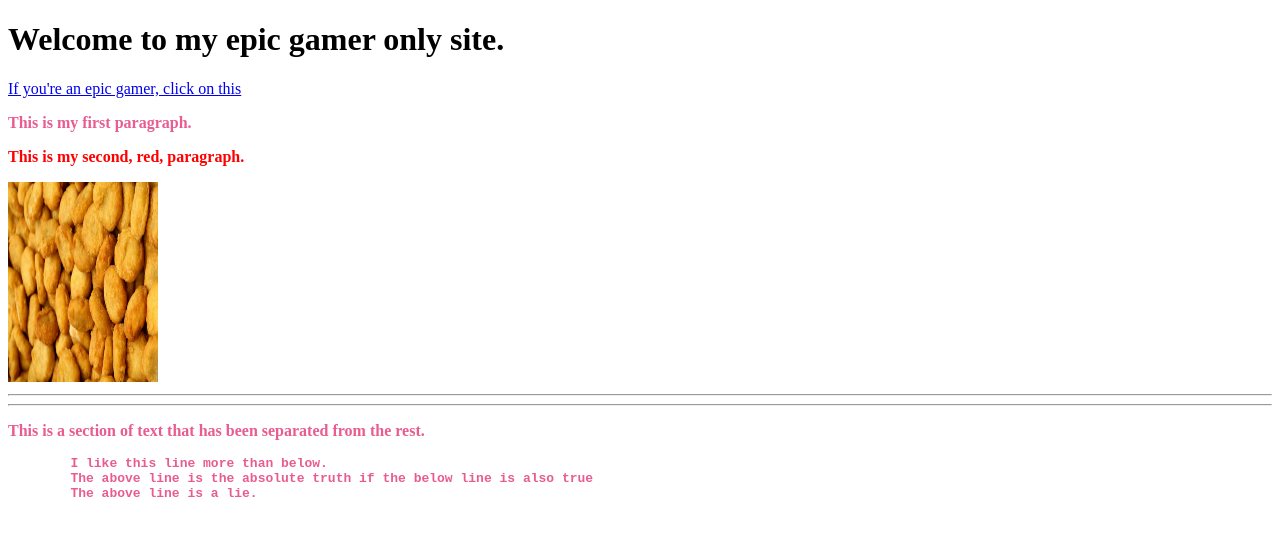
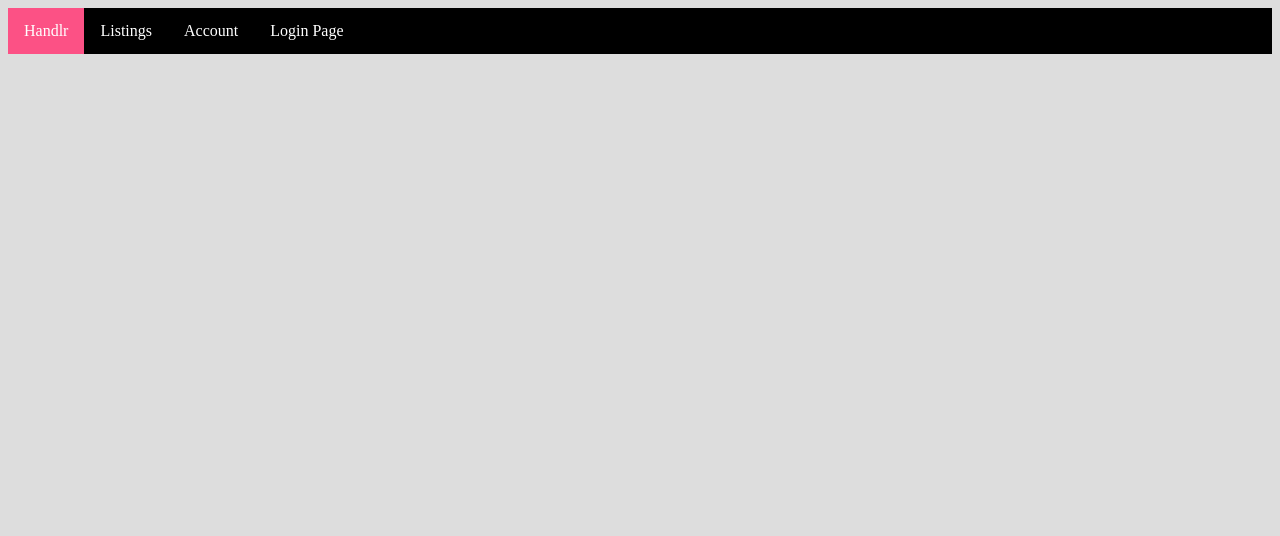
Before and after one commit to EDiasAlberto/Handlr, a Flask app: template templates/index.html in a window 1280 px wide. Shown: the top 536 px of the page. Run offline with Flask 2, Linux system fonts and the light colour scheme; the template is opened without the code that fills it, so the values that code supplies are empty; some libraries are stand-ins or nearby versions.

Commit message:
restart and begin learnign

```diff
--- a/templates/css/styles.css
+++ b/templates/css/styles.css
@@ -1,17 +1,35 @@
 body {
-    background-color: #ffffff;
+    background-color: #dddddd;
 }
 
-p {
-    font-weight: bold;
-    color: #e85c90;
+ul {
+    list-style-type: none;
+    margin: 0;
+    padding: 0;
+    overflow: hidden;
+    background-color: black;
 }
 
-pre {
-    font-weight: bold;
-    color: #e85c90;
+li {
+    float: left;
+    background-color: black;
+
 }
 
-h1 {
-    color: #000000;
+li a {
+    display: block;
+    color: white;
+    text-align: center;
+    padding: 14px 16px;
+    text-decoration: none;
+
+
 }
+
+.active {
+    background-color:#fc5185 ;
+}
+
+li a:hover:not(.active){
+    background-color:#c79cc8;
+}
--- a/templates/index.html
+++ b/templates/index.html
@@ -1,31 +1,17 @@
 <!DOCTYPE html>
-<html lang="en-GB">
+<html>
 <head>
     <link rel="stylesheet" href="/templates/css/styles.css">
-
-    <title>
-        Epic HTML gamer page
-    </title>
-
+    <link rel=”stylesheet” href=”https://stackpath.bootstrapcdn.com/bootstrap/5.0.0-alpha1/css/bootstrap.min.css”rel=”nofollow” integrity=”sha384-r4NyP46KrjDleawBgD5tp8Y7UzmLA05oM1iAEQ17CSuDqnUK2+k9luXQOfXJCJ4I” crossorigin=”anonymous”>
+    <title>Handlr</title>
 </head>
 <body>
-    <h1>Welcome to my epic gamer only site.</h1>
-    <a href="https://www.youtube.com/watch?v=dQw4w9WgXcQ">If you're an epic gamer, click on this</a>
-    <p>This is my first paragraph.</p>
-    <p style=color:red title="red paragraph">This is my second, red, paragraph.</p>
-    <img src="/templates/images/nuggets.jpeg" width=150 height=200 alt="Could not display image 'nuggets.jpeg'">
-    <hr>
-    <hr>
-    <p>This is a section of text that has been separated from the rest.</p>
-    <!-- <pre> is used to denote preformatted text, thus preserving the formatting from the source code.-->
-    <pre>
-        I like this line more than below.
-        The above line is the absolute truth if the below line is also true
-        The above line is a lie.
-    </pre>
-
-
-
+    <ul>
+        <li><a class="active" href="index.html">Handlr</a></li>
+        <li><a href="listings.html">Listings</a></li>
+        <li><a href="account.html">Account</a></li>
+        <li><a href="login.html">Login Page</a></li>
+    </ul>
 
 </body>
 
```
Also changed, not shown: templates/account.html (added, +14 -0 lines), templates/listings.html (added, +14 -0 lines), templates/login.html (added, +14 -0 lines), templates/testPage.html (added, +50 -0 lines).
